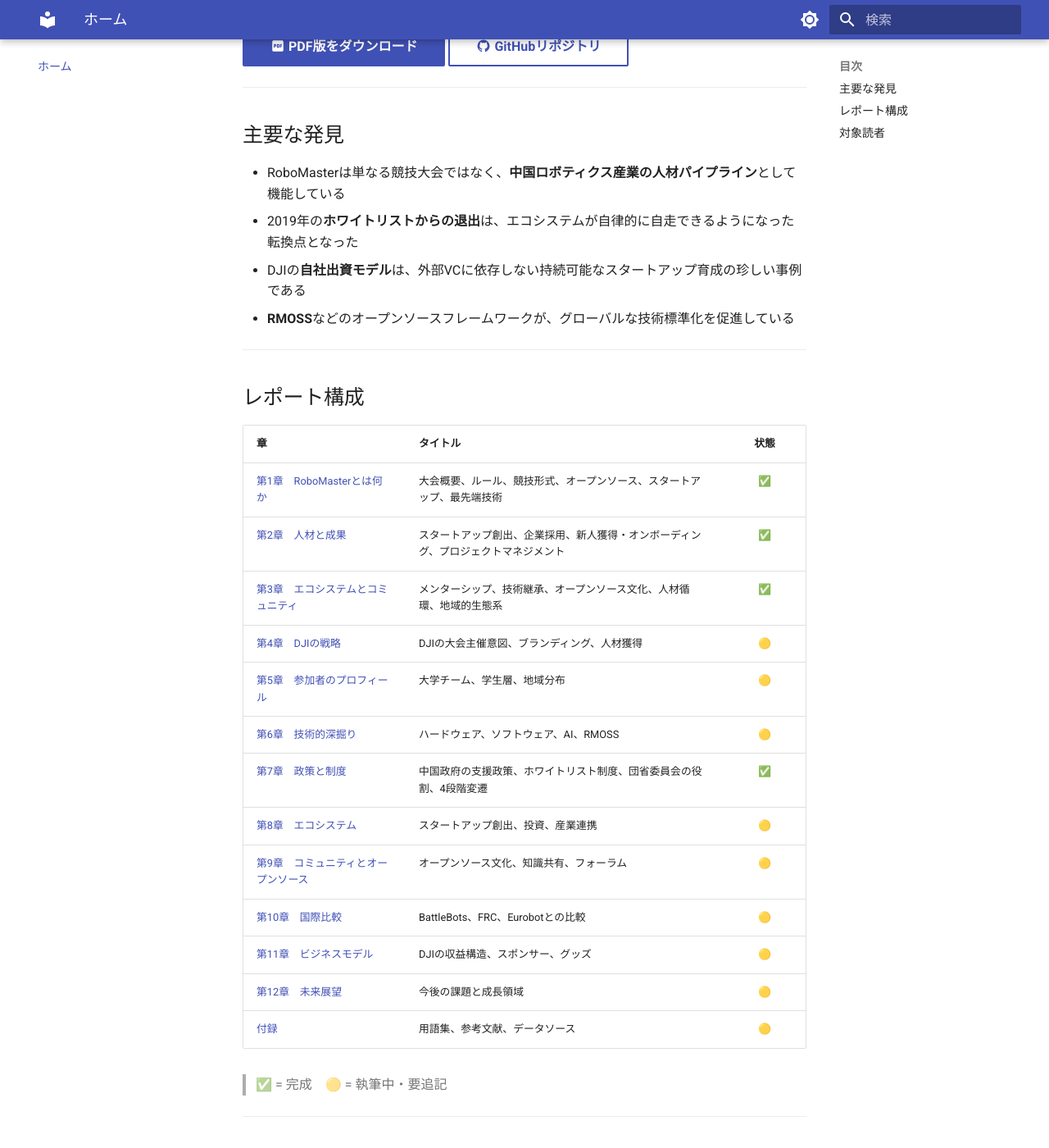
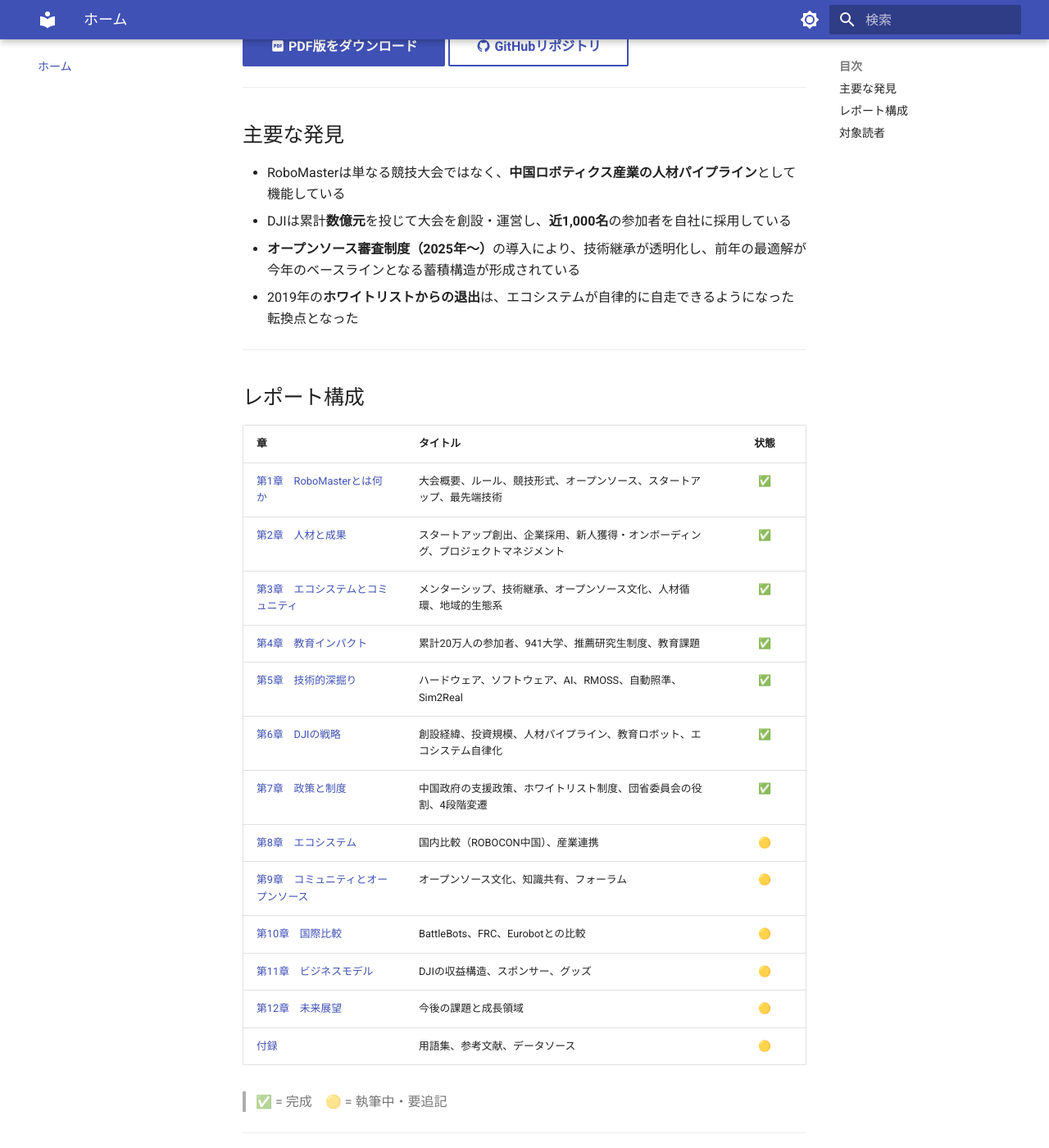
Before and after one commit to Nico-Tech-Shenzhen/robomaster-report, an MkDocs documentation site: the page built from docs/index.md, in a window 1280 px wide and 1400 px high, scrolled down 340 px. Shown: the whole window at 82% size. Built offline with MkDocs 1.6.1 and Material for MkDocs 9.7.7, drawn with Linux system fonts in a browser that asks for light colours.

Commit message:
update README.md and index.md to reflect current chapter status

```diff
--- a/docs/index.md
+++ b/docs/index.md
@@ -10,9 +10,9 @@
 ## 主要な発見
 
 - RoboMasterは単なる競技大会ではなく、**中国ロボティクス産業の人材パイプライン**として機能している
+- DJIは累計**数億元**を投じて大会を創設・運営し、**近1,000名**の参加者を自社に採用している
+- **オープンソース審査制度（2025年～）**の導入により、技術継承が透明化し、前年の最適解が今年のベースラインとなる蓄積構造が形成されている
 - 2019年の**ホワイトリストからの退出**は、エコシステムが自律的に自走できるようになった転換点となった
-- DJIの**自社出資モデル**は、外部VCに依存しない持続可能なスタートアップ育成の珍しい事例である
-- **RMOSS**などのオープンソースフレームワークが、グローバルな技術標準化を促進している
 
 ---
 
@@ -23,11 +23,11 @@
 | [第1章　RoboMasterとは何か](ch01.md) | 大会概要、ルール、競技形式、オープンソース、スタートアップ、最先端技術 | ✅ |
 | [第2章　人材と成果](ch02.md) | スタートアップ創出、企業採用、新人獲得・オンボーディング、プロジェクトマネジメント | ✅ |
 | [第3章　エコシステムとコミュニティ](ch03.md) | メンターシップ、技術継承、オープンソース文化、人材循環、地域的生態系 | ✅ |
-| [第4章　DJIの戦略](ch04.md) | DJIの大会主催意図、ブランディング、人材獲得 | 🟡 |
-| [第5章　参加者のプロフィール](ch05.md) | 大学チーム、学生層、地域分布 | 🟡 |
-| [第6章　技術的深掘り](ch06.md) | ハードウェア、ソフトウェア、AI、RMOSS | 🟡 |
+| [第4章　教育インパクト](ch04.md) | 累計20万人の参加者、941大学、推薦研究生制度、教育課題 | ✅ |
+| [第5章　技術的深掘り](ch05.md) | ハードウェア、ソフトウェア、AI、RMOSS、自動照準、Sim2Real | ✅ |
+| [第6章　DJIの戦略](ch06.md) | 創設経緯、投資規模、人材パイプライン、教育ロボット、エコシステム自律化 | ✅ |
 | [第7章　政策と制度](ch07.md) | 中国政府の支援政策、ホワイトリスト制度、団省委員会の役割、4段階変遷 | ✅ |
-| [第8章　エコシステム](ch08.md) | スタートアップ創出、投資、産業連携 | 🟡 |
+| [第8章　エコシステム](ch08.md) | 国内比較（ROBOCON中国）、産業連携 | 🟡 |
 | [第9章　コミュニティとオープンソース](ch09.md) | オープンソース文化、知識共有、フォーラム | 🟡 |
 | [第10章　国際比較](ch10.md) | BattleBots、FRC、Eurobotとの比較 | 🟡 |
 | [第11章　ビジネスモデル](ch11.md) | DJIの収益構造、スポンサー、グッズ | 🟡 |
```
Also changed, not shown: README.md (+16 -53 lines).
